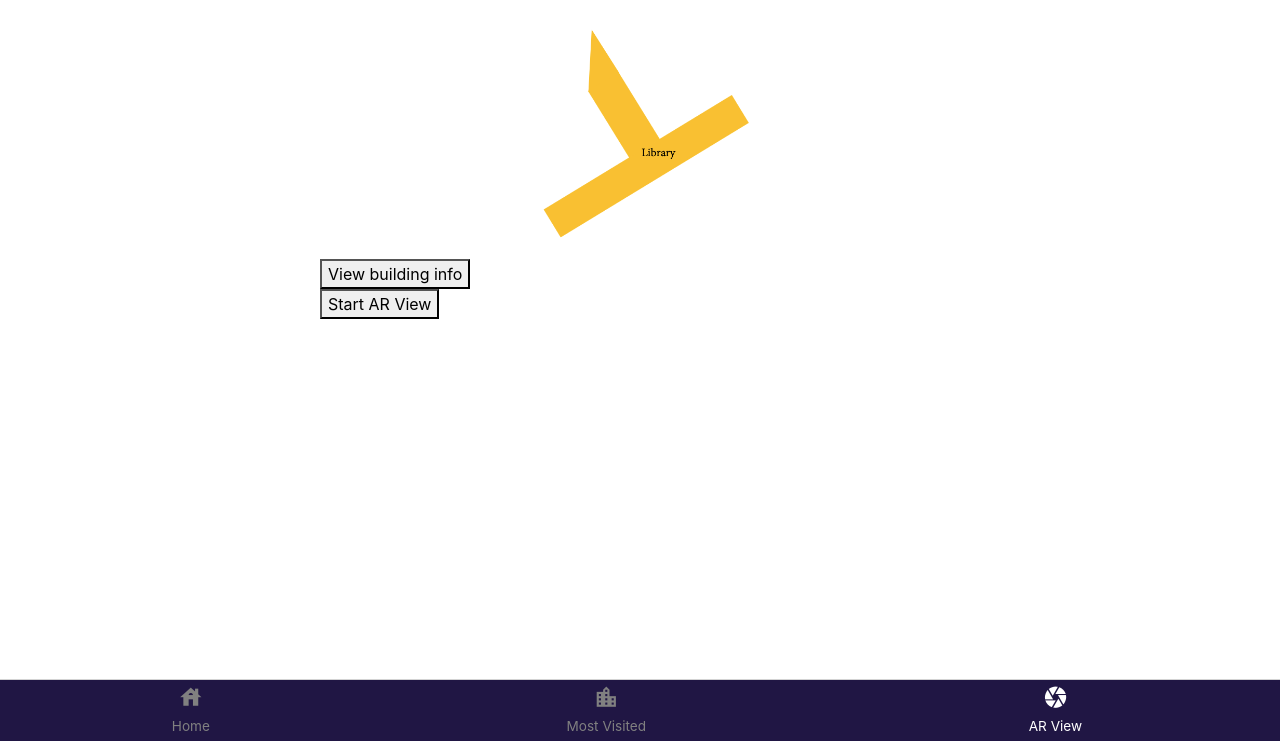
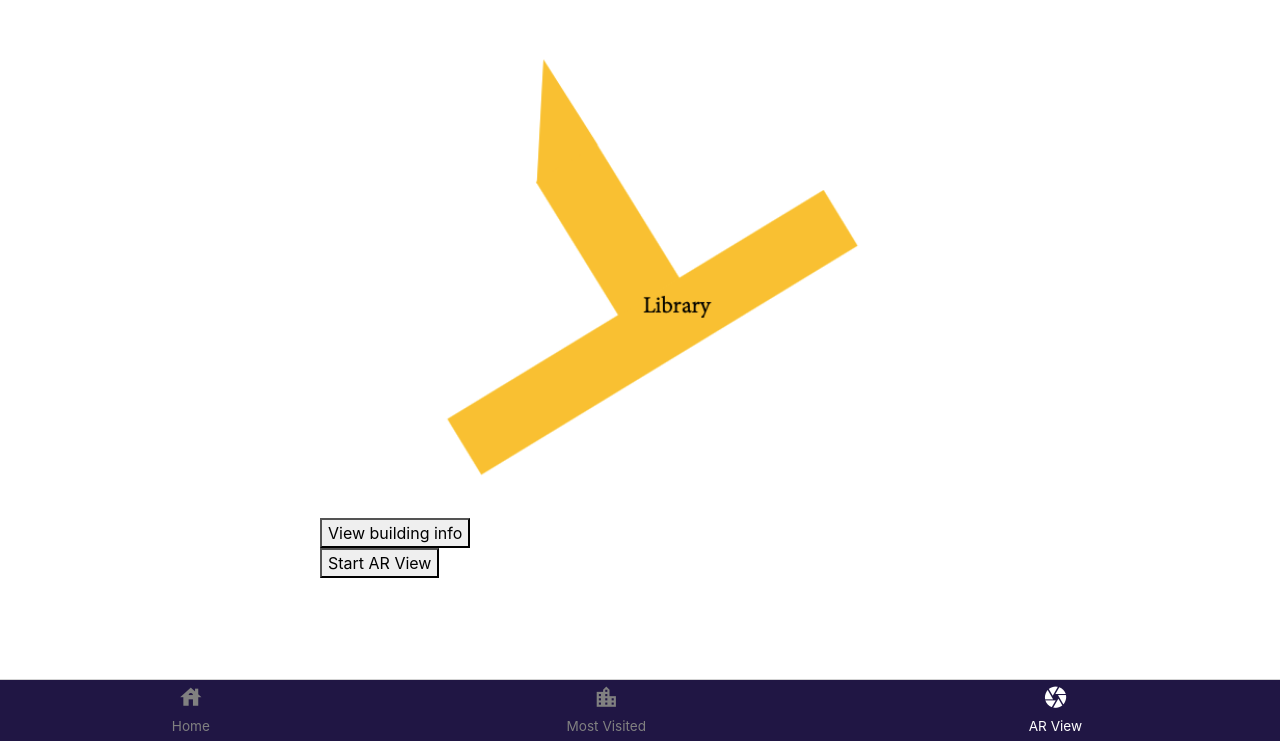
Before and after one commit to Andromead98/HIT381-ARUNI, a PHP site: page /AR_View.html in a window 1280 px wide. Shown: the part 59-800 px from the top of the page. Run offline with PHP 8.4, Linux system fonts and the light colour scheme; some libraries are stand-ins or nearby versions.

Commit message:
fixed image

```diff
--- a/css/style3.css
+++ b/css/style3.css
@@ -102,7 +102,8 @@
   display: block;
   margin-left: auto;
   margin-right: auto;
-  width: 50%;
+  width: 100%;
+  height: 50%;
   top:50%;
 }
 
@@ -237,4 +238,10 @@
     left: 50%;
   }
 
+img{
+  vertical-align: middle;
+  border-right: none;
+  width: 100%;
 }
+
+}
```
